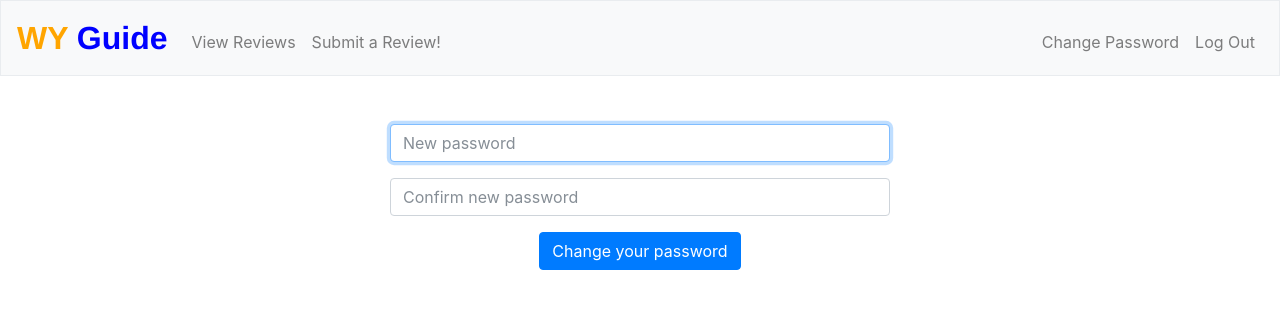
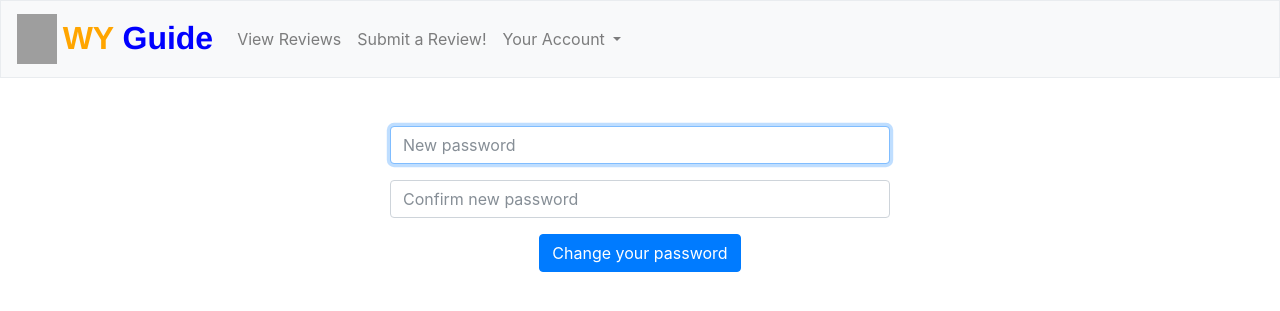
Before and after one commit to nicolavic98/wyguide, a Flask app: page /change in a window 1280 px wide. Shown: the top 311 px of the page. Run offline with Flask 2, Linux system fonts and the light colour scheme; a user stored in the database is signed in; tables that the repository leaves empty hold one stand-in row (values such as "Sample post"); some libraries are stand-ins or nearby versions; grey boxes are pictures that could not be loaded.

Commit message:
Update layout.html

```diff
--- a/templates/layout.html
+++ b/templates/layout.html
@@ -17,31 +17,48 @@
         <script src="https://cdnjs.cloudflare.com/ajax/libs/popper.js/1.12.3/umd/popper.min.js"></script>
         <script src="https://maxcdn.bootstrapcdn.com/bootstrap/4.0.0-beta.2/js/bootstrap.min.js"></script>
 
+
         <title>WY GUIDE:{% block title %}{% endblock %}</title>
+
 
     </head>
 
     <body>
 
         <nav class="navbar navbar-expand-md navbar-light bg-light border">
-            <a class="navbar-brand" href="/"><strong><font face = "Helvetica" color="orange" size="+3">WY </font> <font face = "Helvetica" color="blue" size="+3"> Guide</font></strong></span></a>
+            <a class="navbar-brand" href="/">
+                <img src="https://sw1.s3.amazonaws.com/26/52/meets/whitney_young_181458_m20110630_181459.jpg" width="40" height="50" class="d-inline-block align-top" alt="">
+                <strong><font face = "Helvetica" color="orange" size="+3">WY </font> <font face = "Helvetica" color="blue" size="+3"> Guide</font></strong></span></a>
             <button aria-controls="navbar" aria-expanded="false" aria-label="Toggle navigation" class="navbar-toggler" data-target="#navbar" data-toggle="collapse" type="button">
                 <span class="navbar-toggler-icon"></span>
             </button>
-            <div class="collapse navbar-collapse" id="navbar">
                 {% if session.user_id %}
+
+  <div class="collapse navbar-collapse" id="navbarNavDropdown">
+    <ul class="navbar-nav">
+      <li class="nav-item">
+        <a class="nav-link" href="/rank">View Reviews</a>
+      </li>
+      <li class="nav-item">
+        <a class="nav-link" href="/review">Submit a Review!</a>
+      </li>
+      <li class="nav-item dropdown">
+         <a class="nav-link dropdown-toggle"  id="navbarDropdownMenuLink" data-toggle="dropdown" aria-haspopup="true" aria-expanded="false">
+          Your Account
+        </a>
+        <div class="dropdown-menu" aria-labelledby="navbarDropdownMenuLink">
+          <a class="dropdown-item" href="/change">Change Password</a>
+          <a class="dropdown-item" href="/logout">Log Out</a>
+        </div>
+      </li>
+    </ul>
+  </div>
+
+
+                {% else %}
                     <left> <ul class="navbar-nav ml-auto mt-2">
-                        <li class="nav-item"><a class="nav-link" href="/rank">View Reviews</a></li>
-                        <li class="nav-item"><a class="nav-link" href="/review">Submit a Review!</a></li>
+                         <li class="nav-item"><a class="nav-link" href="/rank">View Reviews</a></li>
                     </ul> </left>
-                    <ul class="navbar-nav ml-auto mt-2">
-                        <li class="nav-item"><a class="nav-link" href="/change">Change Password</a></li>
-                        <li class="nav-item"><a class="nav-link" href="/logout">Log Out</a></li>
-                    </ul>
-                {% else %}
-                    <ul class="navbar-nav ml-auto mt-2">
-                        <li class="nav-item"><a class="nav-link" href="/rank">View Reviews</a></li>
-                    </ul>
                     <ul class="navbar-nav ml-auto mt-2">
                         <li class="nav-item"><a class="nav-link" href="/register">Register</a></li>
                         <li class="nav-item"><a class="nav-link" href="/login">Log In</a></li>
```
